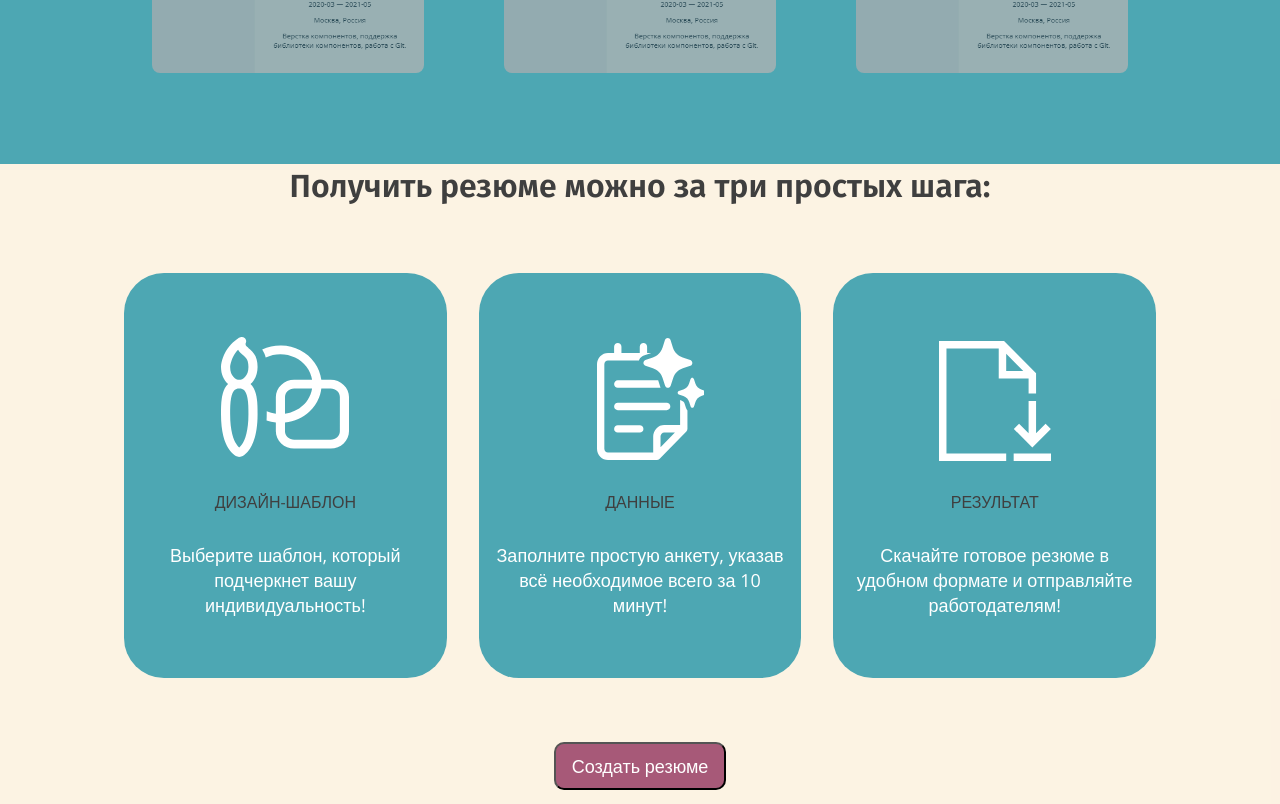
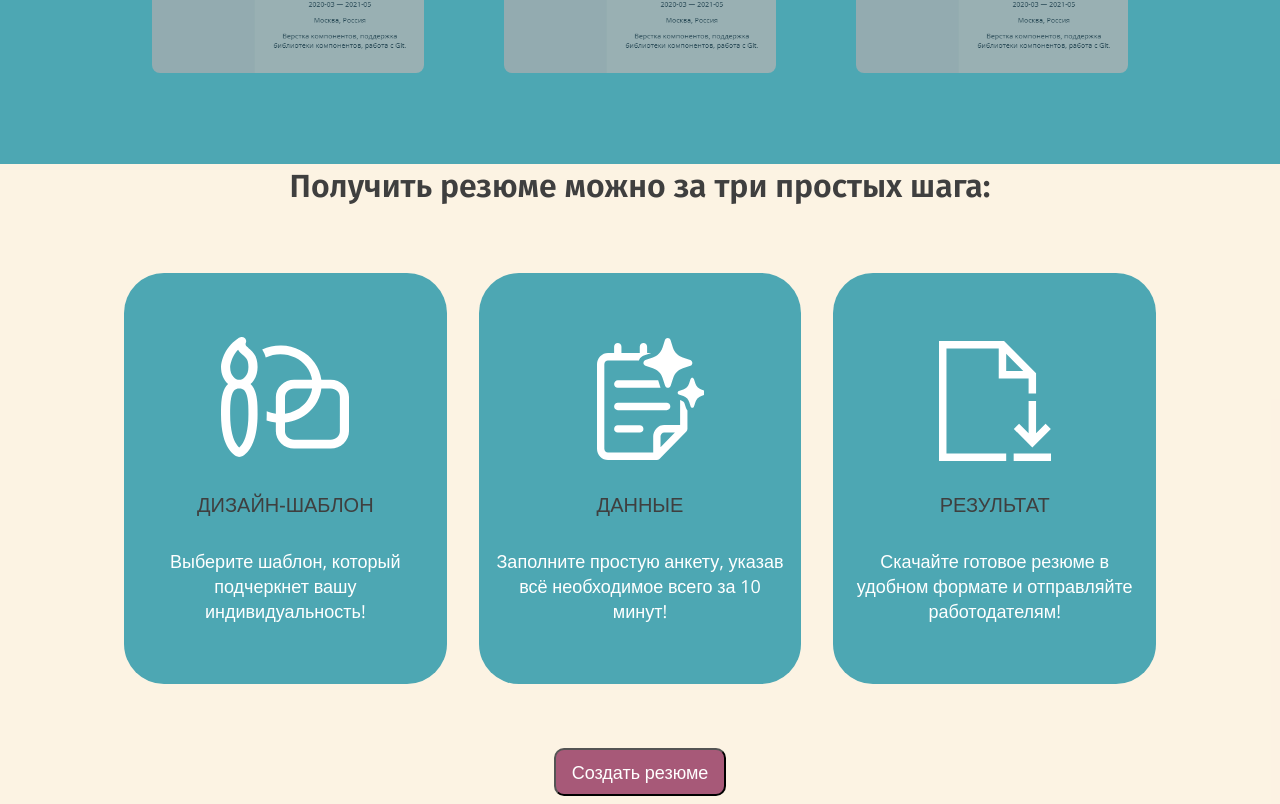
Before and after one commit to anvdmal/resume-plus-frontend, a React (Vite) app: page / in a window 1280 px wide. Shown: the part 1634-2438 px from the top of the page. Built offline with nearby package versions, Linux system fonts and the light colour scheme; a web font is replaced by a local one.

Commit message:
add font for stage card title

```diff
--- a/src/variables/typography.css
+++ b/src/variables/typography.css
@@ -12,6 +12,7 @@
     --font-heading-firasans-semibold-italic-16: italic 500 16px/1.4 "Fira Sans", sans-serif;
 
     --font-body-opensans-regular-24: 600 24px/1.4 "Open Sans", sans-serif;
+    --font-body-opensans-semibold-20: 500 20px/1.4 "Open Sans", sans-serif;
     --font-body-opensans-semibold-18: 500 18px/1.4 "Open Sans", sans-serif;
     --font-body-opensans-regular-18: 400 18px/1.4 "Open Sans", sans-serif;
     --font-body-opensans-regular-italic-18: italic 400 18px/1.4 "Open Sans", sans-serif;
```
